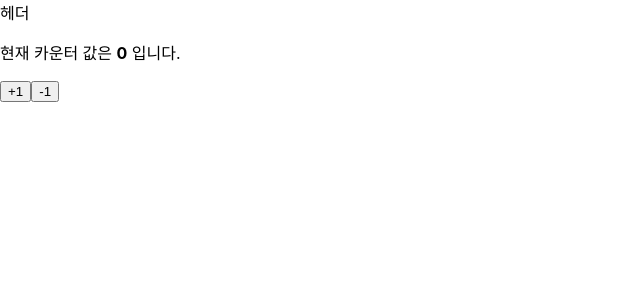
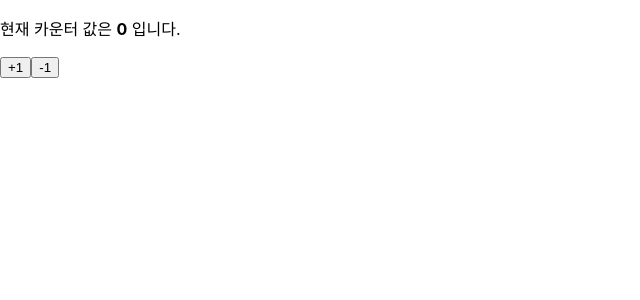
Before and after one commit to Chedda98/react-bite-size, a React (Create React App) app in the folder reactexam2/: page / in a window 1280 px wide. Shown: the top 300 px of the page, without its empty margins (0-640 px from the left). Built offline with nearby package versions, Linux system fonts and the light colour scheme.

Commit message:
Fix: 함수형 컴포넌트로 Counter.js 호출

```diff
--- a/reactexam2/src/App.js
+++ b/reactexam2/src/App.js
@@ -2,32 +2,11 @@ import React from 'react';
 import Counter from './Counter';
 // import "./App.css";
 
-import MyHeader from './MyHeader';
+// import MyHeader from './MyHeader';
 // import MyFooter from "./MyFooter";
 
-function App() {
-  let name = "체다";
-
-  const style = {
-    App: {
-      backgroundColor: "black",
-    },
-    h2: {
-      color: "red",
-    },
-    bold_text: {
-      color: "green",
-    },
-  };
-
-  const number = 5;
-
-  return (
-    <div>
-      <MyHeader />
-      <Counter />
-    </div>
-  );
+const App = () => {
+  return <Counter />
 }
 
 export default App;
```
Also changed, not shown: 1 other file (tests, documents, lock files or other folders).
